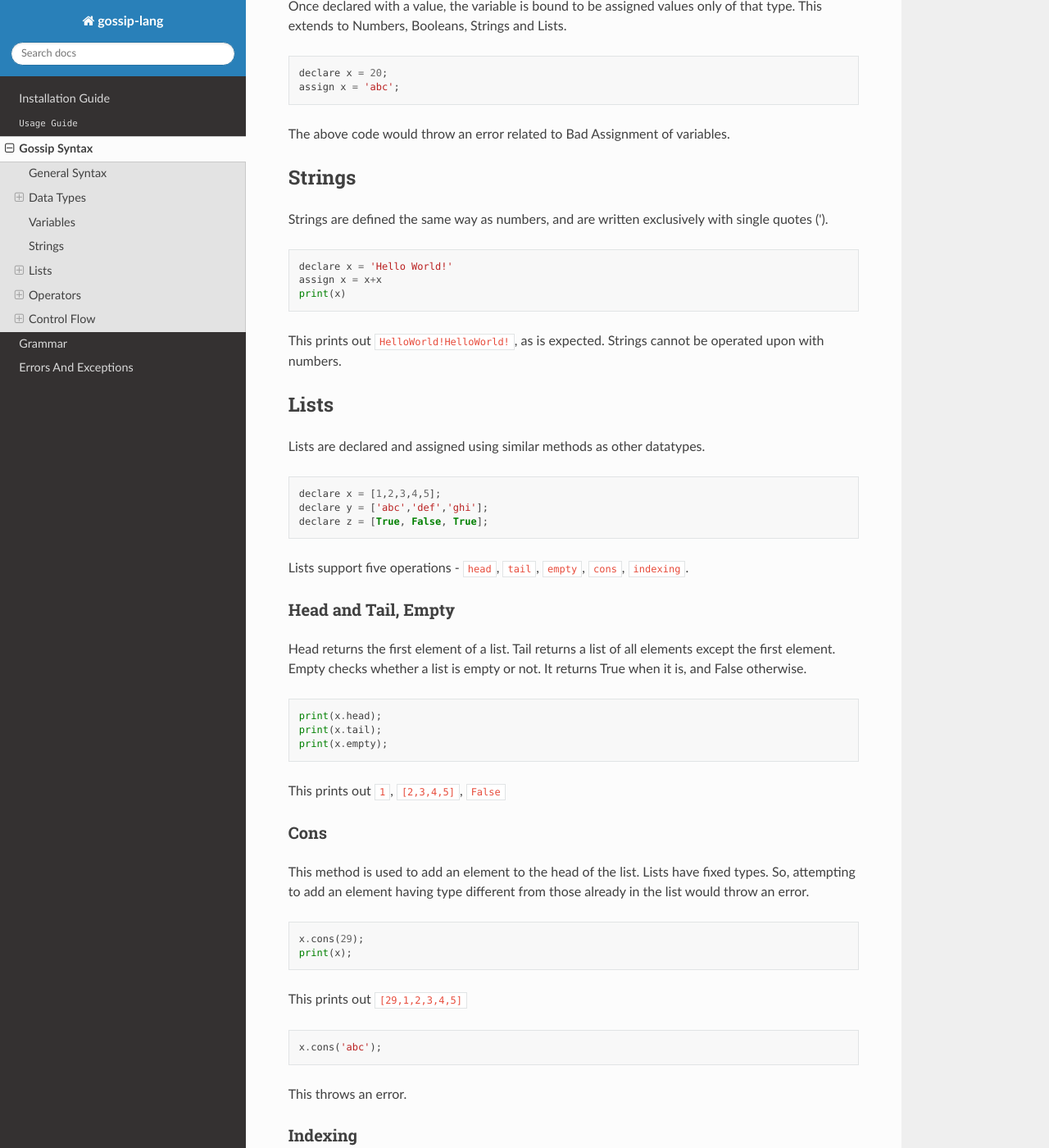
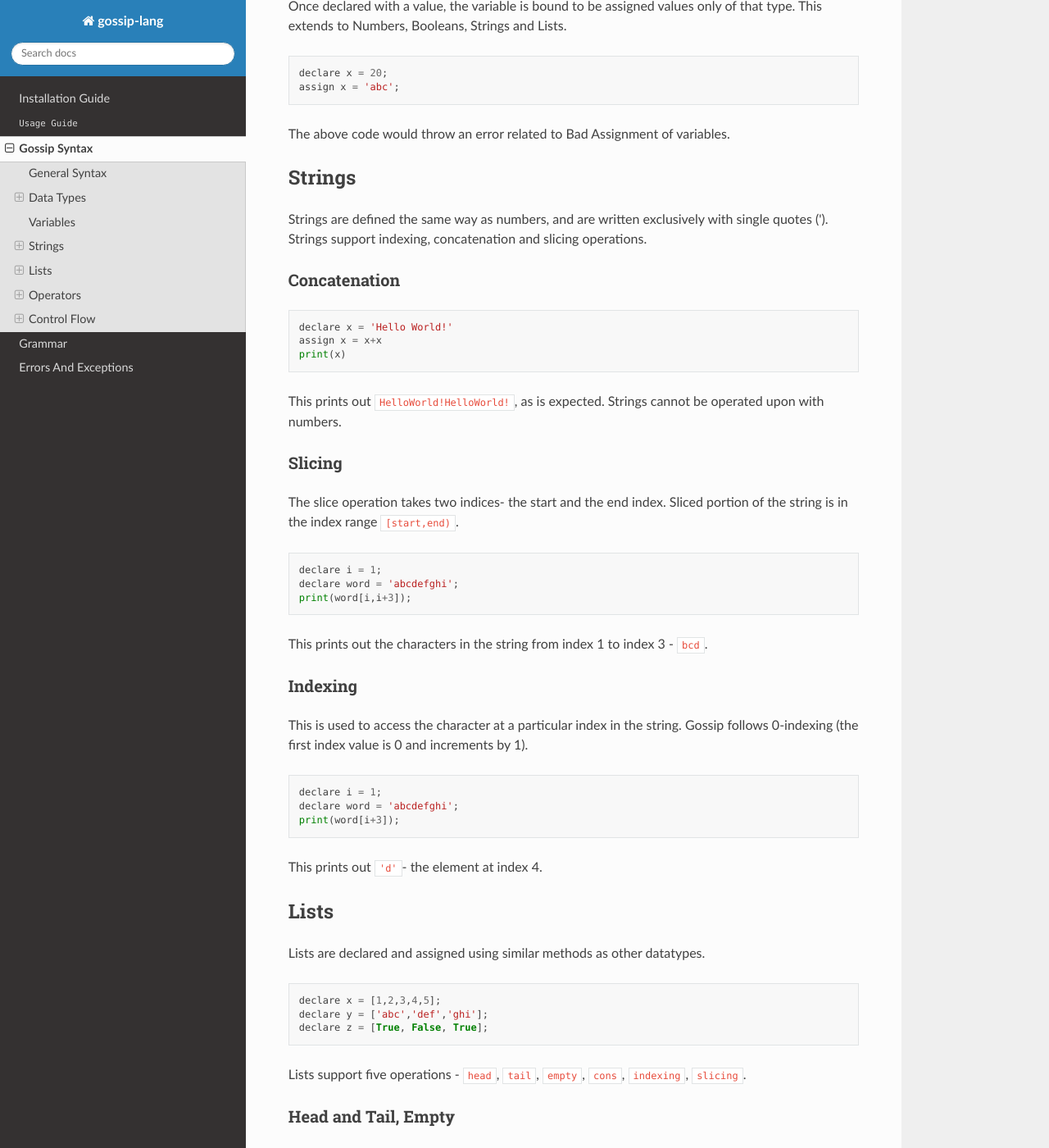
Before and after one commit to plugyawn/gossip, a Sphinx documentation site: the page built from docs/source/syntax.md, in a window 1280 px wide and 1400 px high, scrolled down 1543 px. Shown: the whole window at 82% size. Built offline with Sphinx 7.4.7 and the Read the Docs theme 2.0.0, drawn with Linux system fonts in a browser that asks for light colours; some of the changed text lies outside the part shown.

Commit message:
Slicing and other syntax added.
Signed-off-by: RahulVC02 <76587585+RahulVC02@users.noreply.github.com>

````diff
--- a/docs/source/syntax.md
+++ b/docs/source/syntax.md
@@ -64,8 +64,9 @@ The above code would throw an error related to Bad Assignment of variables.
 
 ## Strings
 
-Strings are defined the same way as numbers, and are written exclusively with single quotes (').
+Strings are defined the same way as numbers, and are written exclusively with single quotes ('). Strings support indexing, concatenation and slicing operations.
 
+### Concatenation
 ```python
 declare x = 'Hello World!'
 assign x = x+x
@@ -73,6 +74,28 @@ print(x)
 ```
 
 This prints out `HelloWorld!HelloWorld!`, as is expected. Strings cannot be operated upon with numbers.
+
+### Slicing
+The slice operation takes two indices- the start and the end index. Sliced portion of the string is in the index range `[start,end)`.
+
+```python
+declare i = 1;
+declare word = 'abcdefghi';
+print(word[i,i+3]);
+```
+
+This prints out the characters in the string from index 1 to index 3 - `bcd`.
+
+### Indexing
+This is used to access the character at a particular index in the string. Gossip follows 0-indexing (the first index value is 0 and increments by 1).
+
+```python
+declare i = 1;
+declare word = 'abcdefghi';
+print(word[i+3]);
+```
+This prints out `'d'`- the element at index 4.
+
 
 ## Lists
 
@@ -84,7 +107,7 @@ declare y = ['abc','def','ghi'];
 declare z = [True, False, True];
 ```
 
-Lists support five operations - `head`, `tail`, `empty`, `cons`, `indexing`.
+Lists support five operations - `head`, `tail`, `empty`, `cons`, `indexing`, `slicing`.
 
 ### Head and Tail, Empty
 Head returns the first element of a list. Tail returns a list of all elements except the first element. Empty checks whether a list is empty or not. It
@@ -123,6 +146,17 @@ print(l[ind+2]);
 ```
 
 The above code prints `'jkl'` as it's output.
+
+### Slicing
+The slice operation takes two indices- the start and the end index. Sliced portion of the string is in the index range `[start,end)`.
+
+```python
+declare i = 1;
+declare l = ['abc','def','ghi','jkl','mno'];
+print(l[i,i+3]);
+```
+
+This prints out the characters in the list of elements from from index 1 to index 3 - `['def','ghi','jkl']`.
 
 ## Operators
 
````
